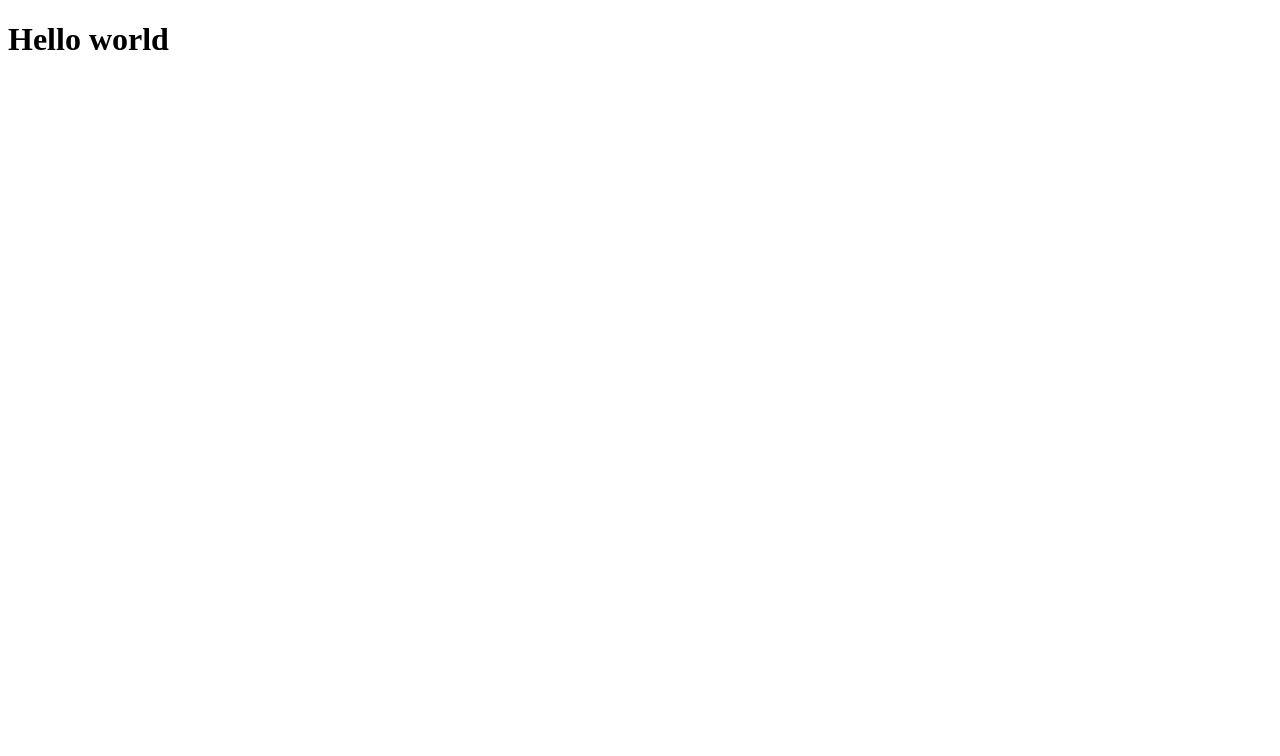
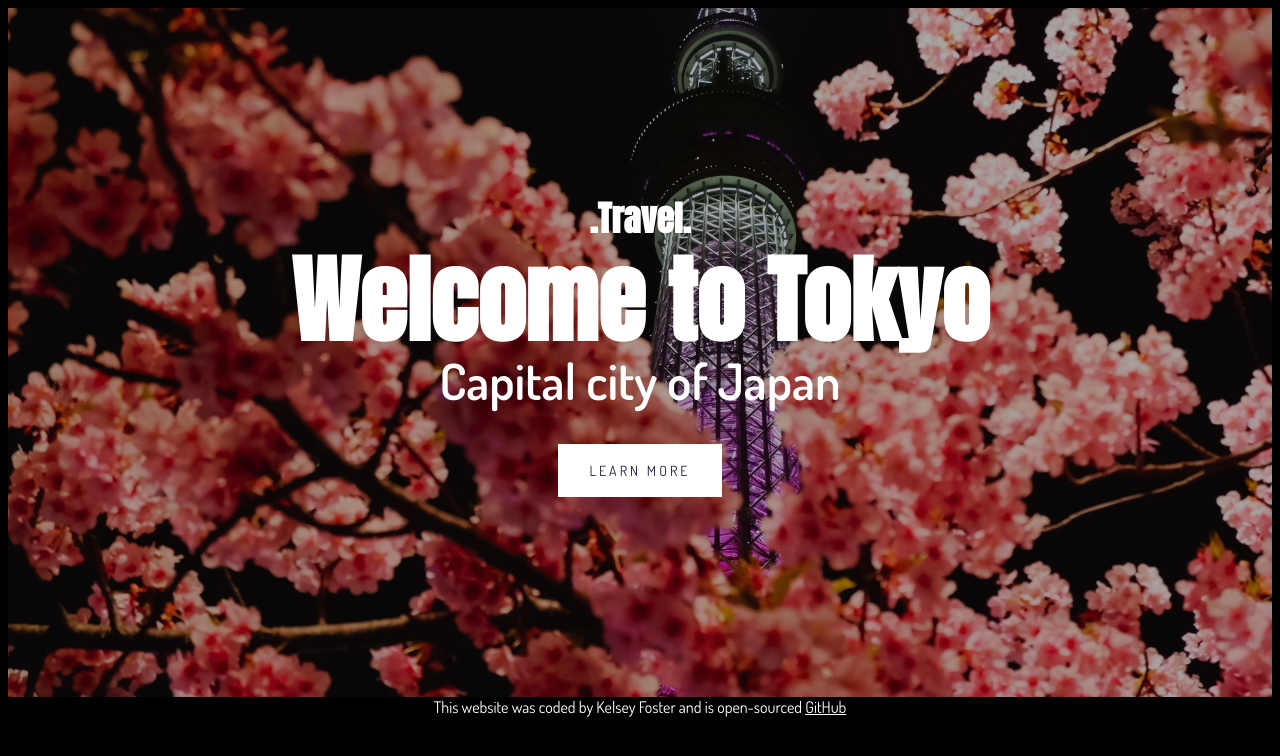
Before and after one commit to 04kelfos/Travel-Project-SheCodes, a plain HTML site: page index.html in a window 1280 px wide. Drawn offline with Linux system fonts and the light colour scheme.

Commit message:
added hero image and added link

```diff
--- a/index.html
+++ b/index.html
@@ -3,10 +3,34 @@
   <head>
     <meta charset="UTF-8" />
     <meta name="viewport" content="width=device-width, initial-scale=1.0" />
+    <link rel="preconnect" href="https://fonts.googleapis.com" />
+    <link rel="preconnect" href="https://fonts.gstatic.com" crossorigin />
+    <link
+      href="https://fonts.googleapis.com/css2?family=Anton&display=swap"
+      rel="stylesheet"
+    />
+    <link rel="preconnect" href="https://fonts.googleapis.com" />
+    <link rel="preconnect" href="https://fonts.gstatic.com" crossorigin />
+    <link
+      href="https://fonts.googleapis.com/css2?family=Dosis:wght@400;600&display=swap"
+      rel="stylesheet"
+    />
     <link rel="stylesheet" href="src/style.css" />
-    <title>Document</title>
+    <title>Travel-Project</title>
   </head>
   <body>
-    <h1>Hello world</h1>
+    <div class="container">
+      <header>
+        <h3>.Travel.</h3>
+        <h1>Welcome to Tokyo</h1>
+        <h2>Capital city of Japan</h2>
+        <a href="#">Learn More</a>
+      </header>
+
+      <footer>
+        This website was coded by Kelsey Foster and is open-sourced
+        <a href="https://github.com/04kelfos/Travel-Project-SheCodes">GitHub</a>
+      </footer>
+    </div>
   </body>
 </html>
--- a/src/style.css
+++ b/src/style.css
@@ -0,0 +1,87 @@
+body {
+  background: black;
+}
+
+.container {
+  max-width: 1400px;
+  margin: 0 auto;
+}
+header {
+  background-image: linear-gradient(rgba(0, 0, 0, 0.3), rgba(0, 0, 0, 0.3)),
+    url(/images/tokyo\ tower.jpg);
+  background-size: cover;
+  background-position: center;
+  background-repeat: no-repeat;
+  text-align: center;
+  padding: 200px 0;
+  margin: 0 auto;
+}
+header h1 {
+  font-family: "Anton", sans-serif;
+  font-size: 96px;
+  margin-bottom: 0;
+  line-height: 1;
+}
+header h1,
+h2 {
+  color: white;
+}
+header h2 {
+  font-family: "Dosis", sans-serif;
+  font-size: 50px;
+  margin: 0;
+}
+header h3 {
+  color: white;
+  font-family: "Anton", sans-serif;
+  margin: 0;
+  line-height: 0.6;
+  margin-bottom: -40px;
+  font-size: 35px;
+}
+header a {
+  font-family: "Dosis", sans-serif;
+  font-size: 14px;
+  line-height: 1.5;
+  text-align: center;
+  color: #272044;
+  padding: 16px 32px;
+  margin-top: 32px;
+  display: inline-block;
+  letter-spacing: 3px;
+  text-decoration: none;
+  text-transform: uppercase;
+  background: white;
+}
+
+footer {
+  text-align: center;
+  color: white;
+  font-family: "Dosis", sans-serif;
+}
+footer a {
+  color: white;
+}
+
+@media (max-width: 900px) {
+  header {
+    padding: 60px 0;
+  }
+
+  header h1 {
+    font-size: 48px;
+  }
+
+  header h2 {
+    font-size: 20px;
+  }
+
+  header h3 {
+    font-size: 12px;
+    line-height: 2.3;
+  }
+  header a {
+    font-size: 10px;
+    padding: 10px 20px;
+  }
+}
```
Also changed, not shown: images/Hero.jpeg (added), images/tokyo tower.jpg (added), 4 other files.
